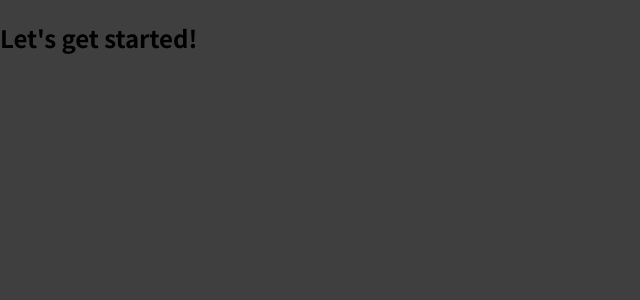
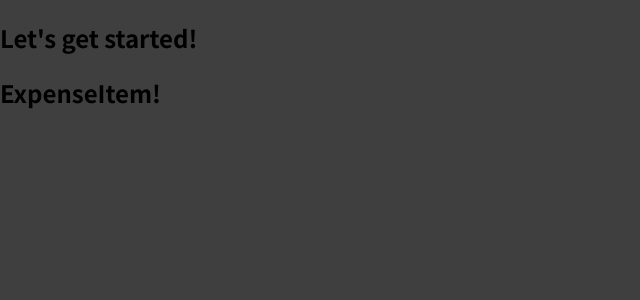
Before and after one commit to chanmin0905/react-myTutorial, a React (Create React App) app: page / in a window 1280 px wide. Shown: the top 300 px of the page, without its empty margins (0-640 px from the left). Built offline with nearby package versions, Linux system fonts and the light colour scheme.

Commit message:
[feature] : Build first custom component
Build and Use ExpenseItem Component

```diff
--- a/src/App.js
+++ b/src/App.js
@@ -1,7 +1,10 @@
+import ExpenseItem from "./components/ExpenseItem";
+
 function App() {
   return (
     <div>
       <h2>Let's get started!</h2>
+      <ExpenseItem />
     </div>
   );
 }
--- /dev/null
+++ b/src/components/ExpenseItem.js
@@ -0,0 +1,7 @@
+import React from "react";
+
+const ExpenseItem = () => {
+  return <h2>ExpenseItem!</h2>;
+};
+
+export default ExpenseItem;
```
